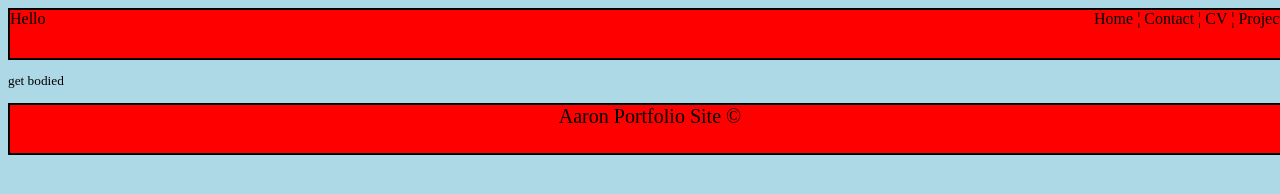
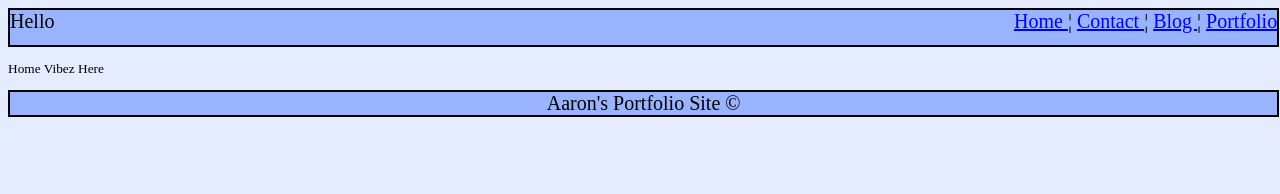
Before and after one commit to RonaaFunk/my_site, a plain HTML site: page Index.html in a window 1280 px wide. Drawn offline with Linux system fonts and the light colour scheme.

Commit message:
New Page Names & Linked

```diff
--- a/Index.html
+++ b/Index.html
@@ -15,20 +15,20 @@
 		Hello
 		</div>
 		<div style="float: right">
-		Home ¦ Contact ¦ CV ¦ Projects
+		<a href="Index.html"> Home </a>¦ <a href="Contact.html"> Contact </a>¦ <a href="Blog.html"> Blog </a>¦ <a href="Portfolio.html"> Portfolio </a>
 		</div>
 	</header>
 
 	<!--End Of Header-->
 
 		<div class="center-text">
-		<p>get bodied</p>
+			<p>Home Vibez Here</p>
 		</div>
 
 	<!--Footer-->
 
 	<div id="footer">
-		Aaron Portfolio Site &copy
+		Aaron's Portfolio Site &copy
 	</div>
 
 	<!--End of Footer-->
--- a/style.css
+++ b/style.css
@@ -1,23 +1,24 @@
 #header {
-	background-color: red;
+	background-color: #99b3ff;
 	border-width: 2pt;
 	border-style: solid;
 
 	top: 0;
 	left: 0;
-	width: 100%;
-	height: 3rem;
+	width: 99%;
+	height: 2.2rem;
+
+	font-size: 15pt
 }
 
 #footer {
-	background-color: red;
+	background-color: #99b3ff;
 	border-width: 2pt;
 	border-style: solid;
 
-	left: 0;
-	bottom: 0;
-	width: 100%;
-	height: 3rem;
+	left: 0%;
+	bottom: 0%;
+	width: 99%;
 
 	font-size: 15pt;
 	text-align: center;
@@ -25,11 +26,11 @@
 
 .center-text {
 	font-size: 10pt;
-	text-align: left;
+	text-align: centre;
 }
 
 #body {
 	width: 100%;
 	height: 100%;
-	background-color: lightblue;
+	background-color: #e6ecff;
 }
```
Also changed, not shown: Contact.html (added, +41 -0 lines), Portfolio.html (+3 -3 lines).
